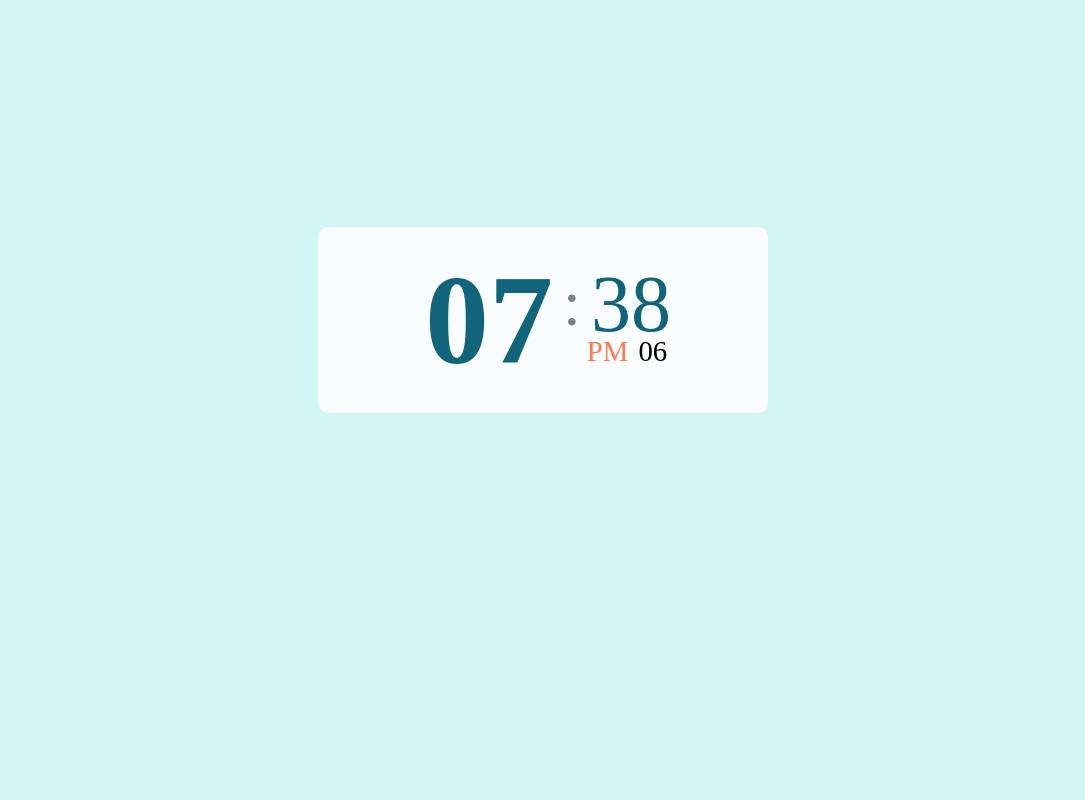
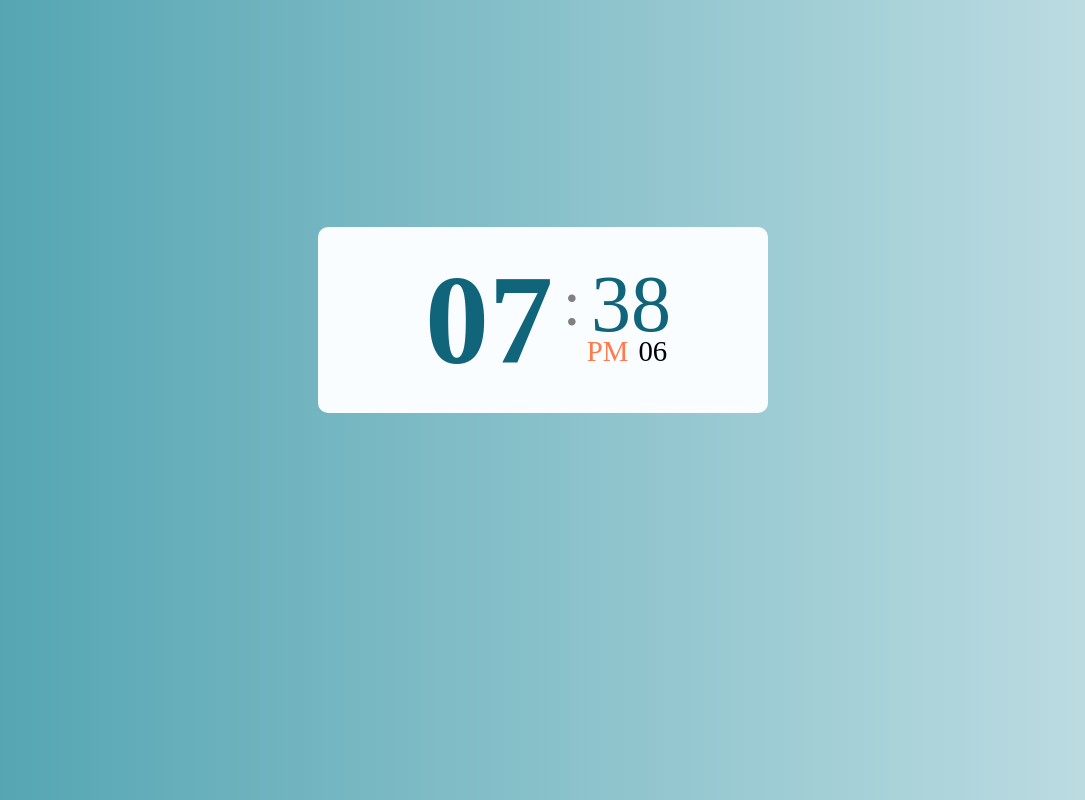
Before and after one commit to whatsiif/Clock, a plain HTML site: page index.html in a window 1280 px wide. Shown: the whole page, without its empty margins (97-1182 px from the left). Drawn offline with Linux system fonts and the light colour scheme.

Commit message:
Add files via upload

```diff
--- a/css/style.css
+++ b/css/style.css
@@ -12,7 +12,8 @@ body, .time, .left-side, .right-side, .right-top, .right-down {
 }
 body{
     min-height: 80vh;
-    background: #d2f5f6;
+     background: #4ca1af;
+    background: linear-gradient(to right, #4ca1af, #c4e0e5);
 }
 
 .clock, .time, .right-side, .right-top, .right-down{
@@ -23,7 +24,7 @@ body{
     color: #11657a;
     background:#fafdff ;
     width: 450px ;
-    padding: 20px 45px;
+    padding: 20px 25px;
     /* box-shadow: 0 5px 25px rgba (14, 21, 37, 0.8); */
     /* font-size: 30px; */
     border-radius: 10px;
```
